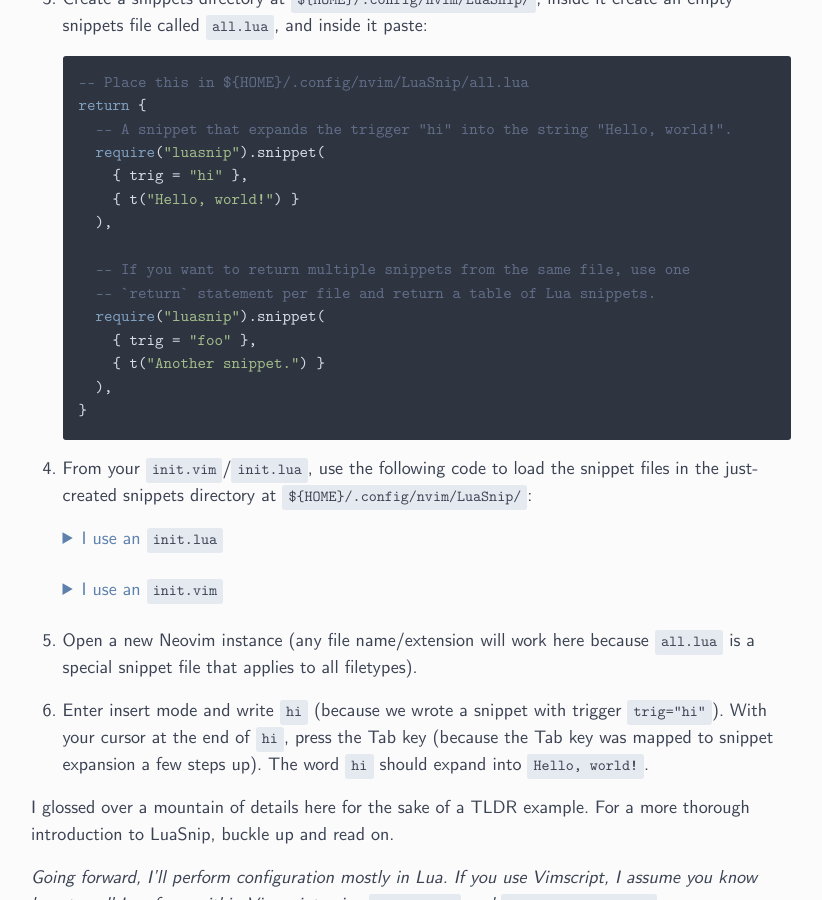
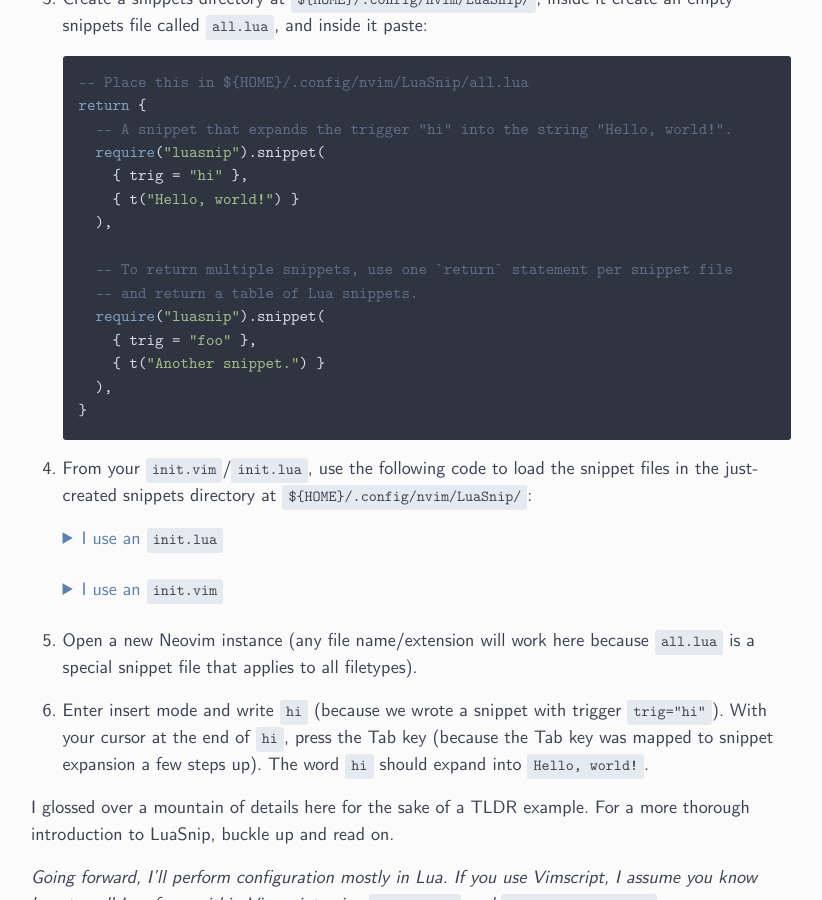
Before and after one commit to ejmastnak/ejmastnak.github.io, a Jekyll site: the page built from tutorials/vim-latex/luasnip.md, in a window 1280 px wide and 900 px high, scrolled down 3092 px. Shown: the whole window, without its empty margins (229-1051 px from the left). Built offline with Jekyll 4.4.1, drawn with Linux system fonts in a browser that asks for light colours.

Commit message:
Slight update in wording

```diff
--- a/tutorials/vim-latex/luasnip.md
+++ b/tutorials/vim-latex/luasnip.md
@@ -169,8 +169,8 @@ In a very TLDR style, here's a LuaSnip-flavored hello world:
        { t("Hello, world!") }
      ),
 
-     -- If you want to return multiple snippets from the same file, use one
-     -- `return` statement per file and return a table of Lua snippets.
+     -- To return multiple snippets, use one `return` statement per snippet file
+     -- and return a table of Lua snippets.
      require("luasnip").snippet(
        { trig = "foo" },
        { t("Another snippet.") }
```
